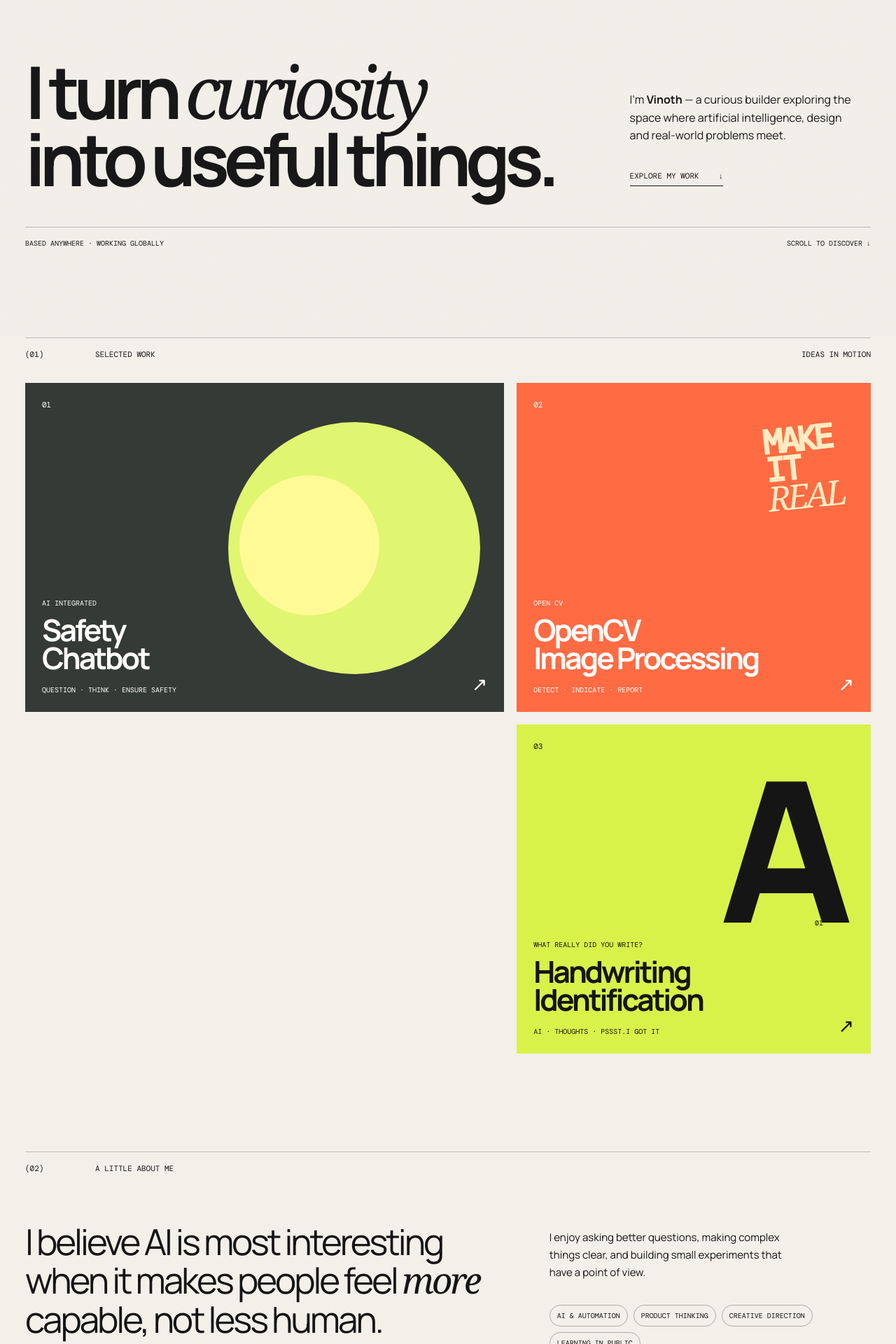
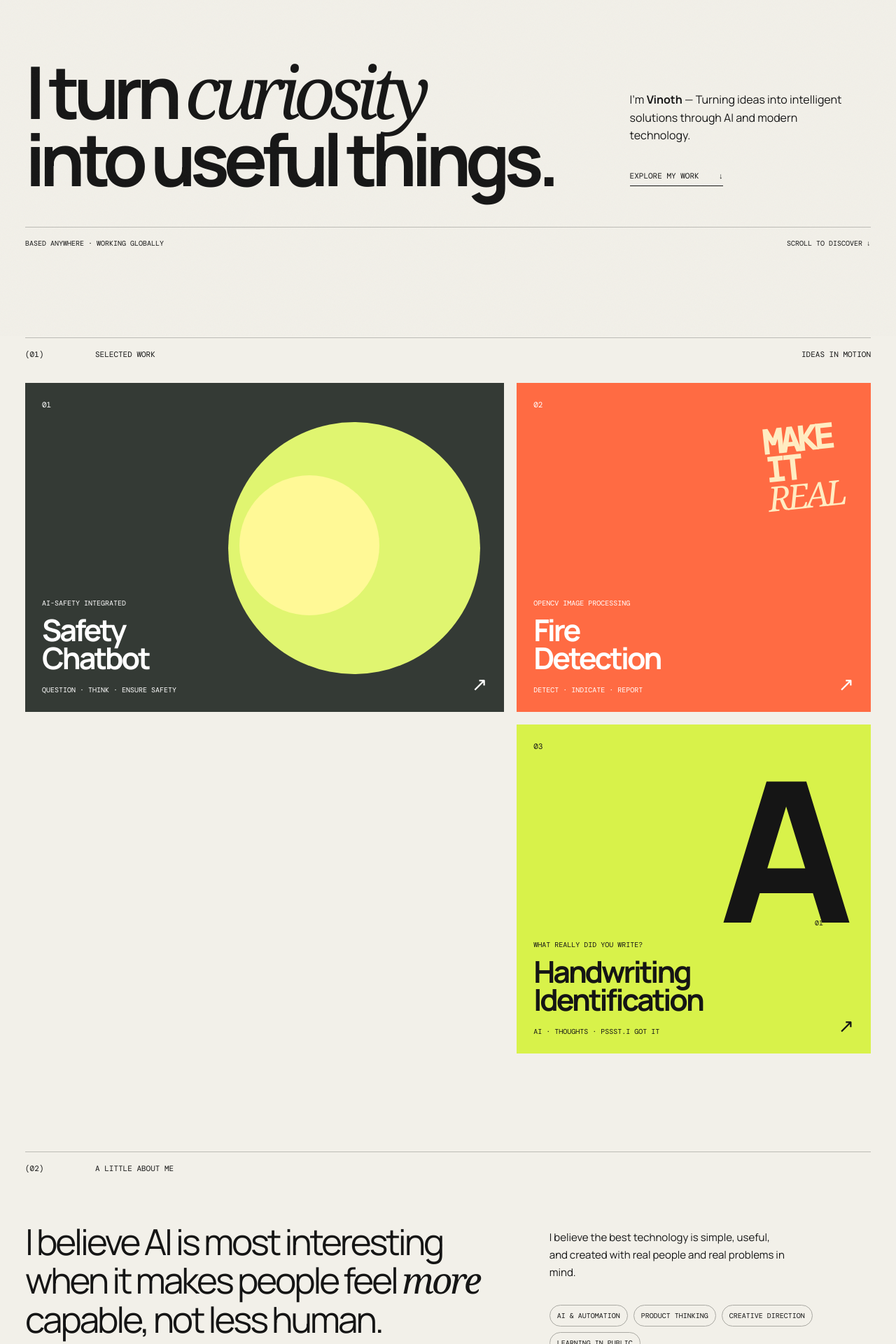
Before and after one commit to VinothK-Git/myportfolio, a React (Vite) app: page / in a window 1280 px wide. Shown: the part 320-2240 px from the top of the page at 70% size. Built offline with nearby package versions, Linux system fonts and the light colour scheme.

Commit message:
Refinement
Updated profile role and about sections for clarity. Modified project entries for consistency in naming.

```diff
--- a/src/data.ts
+++ b/src/data.ts
@@ -4,16 +4,16 @@ export const profile = {
   name: 'Vinoth', initials: 'vK', email: 'vinothkrishnamoorthy73@gmail.com',
   // Put your PDF at public/resume.pdf, or replace this with a Google Drive / LinkedIn resume link.
   resumeUrl: 'https://drive.google.com/file/d/1zf_W0Y4BDXHm92uzd0kCK7UnVsFCXEZy/view?usp=sharing',
-  role: 'a curious builder exploring the space where artificial intelligence, design and real-world problems meet.',
+  role: 'Turning ideas into intelligent solutions through AI and modern technology.',
   location: 'Based anywhere · Working globally',
   bio: 'I believe AI is most interesting when it makes people feel more capable, not less human.',
-  about: 'I enjoy asking better questions, making complex things clear, and building small experiments that have a point of view.',
+  about: 'I believe the best technology is simple, useful, and created with real people and real problems in mind.',
   skills: ['AI & automation', 'Product thinking', 'Creative direction', 'Learning in public'],
   socials: [{ label: 'LinkedIn', url: 'https://www.linkedin.com/in/vinoth-krishnamoorthy-k/' }, { label: 'X / Twitter', url: 'https://x.com/Vinok02063487' }, { label: 'Instagram', url: 'https://www.instagram.com/_vinoth.___k?igsh=MXo2ZzBvcm44eTE3' }]
 }
 
 export const projects: Project[] = [
-  { number: '01', kind: 'AI integrated', title: ['Safety', 'Chatbot'], tags: 'Question · Think · Ensure Safety', style: 'signal' },
-  { number: '02', kind: 'Open CV', title: ['OpenCV', 'Image Processing'], tags: 'Detect · Indicate · Report', style: 'systems' },
+  { number: '01', kind: 'AI-Safety integrated', title: ['Safety', 'Chatbot'], tags: 'Question · Think · Ensure Safety', style: 'signal' },
+  { number: '02', kind: 'OpenCV Image Processing', title: ['Fire', 'Detection'], tags: 'Detect · Indicate · Report', style: 'systems' },
   { number: '03', kind: 'What really did you write?', title: ['Handwriting', 'Identification'], tags: 'AI · Thoughts · Pssst.I got it', style: 'intelligence' }
 ]
```
